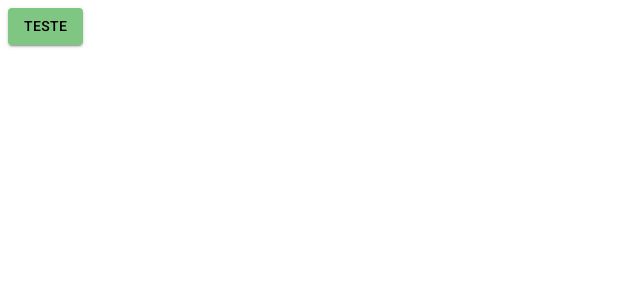
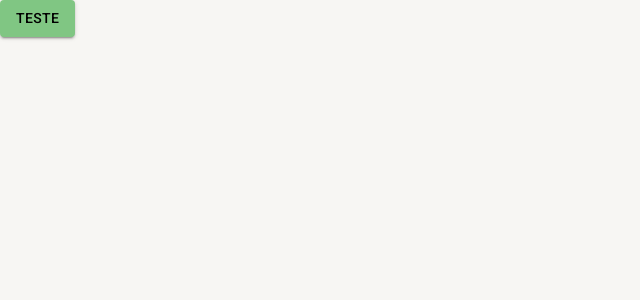
Before and after one commit to denis-augusto/cadastro-contatos-react-typescript-mui, a React (Create React App) app: page /pagina-inicial in a window 1280 px wide. Shown: the top 300 px of the page, without its empty margins (0-640 px from the left). Built offline with nearby package versions, Linux system fonts and the light colour scheme.

Commit message:
Adicionado tema escuro e troca de tema

```diff
--- a/public/index.html
+++ b/public/index.html
@@ -36,7 +36,7 @@
       href="https://fonts.googleapis.com/icon?family=Material+Icons"
     />
   </head>
-  <body>
+  <body style="margin: 0;padding: 0;">
     <noscript>You need to enable JavaScript to run this app.</noscript>
     <div id="root"></div>
     <!--
--- a/src/routes/Index.tsx
+++ b/src/routes/Index.tsx
@@ -1,10 +1,13 @@
 import { Button } from '@mui/material';
 import { Routes, Route, Navigate } from 'react-router-dom';
+import { useAppThemeContext } from '../shared/contexts/ThemeContext';
 
 export const AppRoutes = () => {
+    const {toggleTheme} = useAppThemeContext();
+
     return(
         <Routes>
-            <Route path="/pagina-inicial" element={<Button variant='contained'>Teste</Button> } />
+            <Route path="/pagina-inicial" element={<Button variant='contained' onClick={toggleTheme}>Teste</Button> } />
 
             <Route path="*" element={<Navigate to="/pagina-inicial" />} />
         </Routes>
--- a/src/shared/contexts/Index.ts
+++ b/src/shared/contexts/Index.ts
@@ -1 +1 @@
-export { };
+export * from './ThemeContext';
--- /dev/null
+++ b/src/shared/contexts/ThemeContext.tsx
@@ -0,0 +1,44 @@
+import React, { createContext, useCallback, useContext, useMemo, useState } from "react";
+import { ThemeProvider } from '@mui/material';
+
+import { LightTheme, DarkTheme } from "./../themes/Index";
+import { Box } from "@mui/system";
+
+interface IThemeContextData {
+    themeName: 'Light' | 'Dark';
+    toggleTheme: () => void;
+}
+
+const ThemeContext = createContext({} as IThemeContextData);
+
+export const useAppThemeContext = () => {
+    return useContext(ThemeContext);
+}
+
+interface IAppThemeProviderProps {
+    children: React.ReactNode
+}
+
+export const AppThemeProvider: React.FC<IAppThemeProviderProps> =({children}) => {
+    const [themeName, setThemeName] = useState<'Light' | 'Dark'>('Light');
+
+    const toggleTheme = useCallback(() => {
+        setThemeName(oldThemeName => oldThemeName === 'Light' ? 'Dark' : 'Light');
+    },[]);
+
+    const theme = useMemo(() => {
+        if (themeName === 'Light') return LightTheme;
+
+        return DarkTheme;
+    },[themeName])
+
+    return(
+        <ThemeContext.Provider value={{ themeName, toggleTheme}}>
+            <ThemeProvider theme={theme}>
+                <Box width="100vw" height="100vh" bgcolor={theme.palette.background.default}>
+                    {children}
+                </Box>
+            </ThemeProvider>
+        </ThemeContext.Provider>
+    )
+}
```
Also changed, not shown: src/App.tsx (+5 -4 lines).
